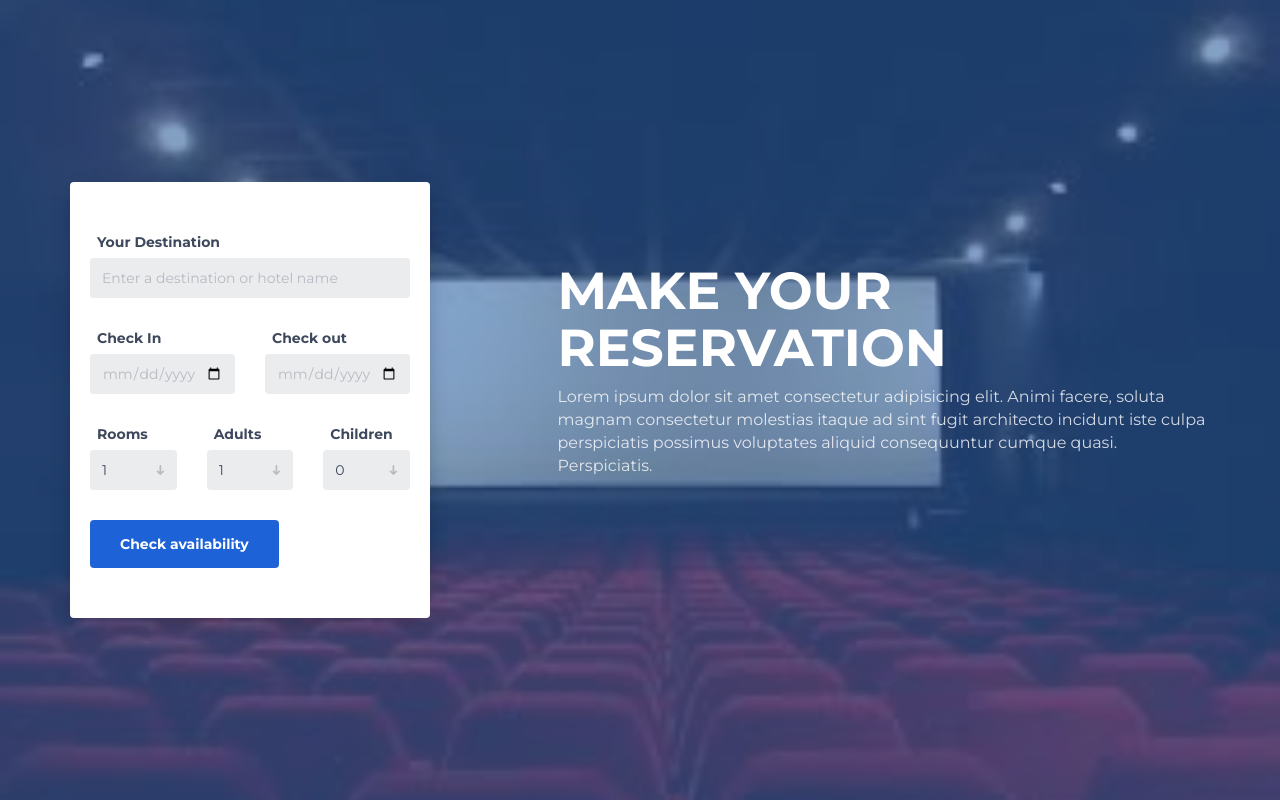
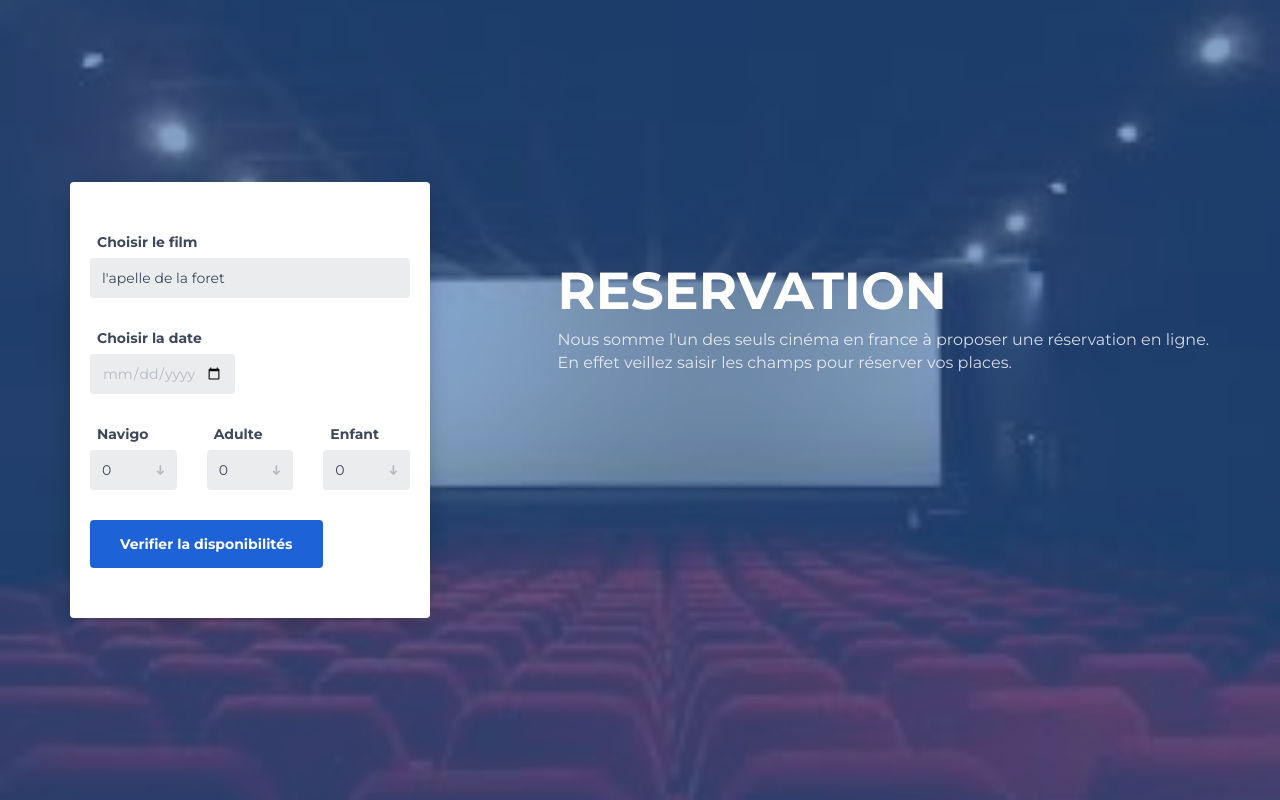
Before and after one commit to Errazorr/Cinema, a PHP site: page /View/reservation.php in a window 1280 px wide. Run offline with PHP 8.4, Linux system fonts and the light colour scheme.

Commit message:
Gestion d'erreur, redirection, changement des inputs de la page réservations.

```diff
--- a/Manager/Contact.php
+++ b/Manager/Contact.php
@@ -41,7 +41,8 @@ $mail->setFrom('iliasverif@gmail.com', 'Info');
 $mail->addAddress($donnee->getmail(), 'Contact');     // Add a recipient //Recipients
  $mail->Body    =   $donnee->getmessage();
 if(!$mail->Send()) {
-   echo "Mailer Error: " . $donnee->getmail()->ErrorInfo;
+  echo '<body onLoad="alert(\'Erreur\')">';
+echo '<meta http-equiv="refresh" content="0;URL=../View/contact.php">';
 } else {
    header("location: ../index.php");
 }
--- a/View/reservation.php
+++ b/View/reservation.php
@@ -34,10 +34,8 @@
 				<div class="row">
 					<div class="col-md-7 col-md-push-5">
 						<div class="booking-cta">
-							<h1>Make your reservation</h1>
-							<p>Lorem ipsum dolor sit amet consectetur adipisicing elit. Animi facere, soluta magnam consectetur molestias itaque
-								ad sint fugit architecto incidunt iste culpa perspiciatis possimus voluptates aliquid consequuntur cumque quasi.
-								Perspiciatis.
+							<h1>reservation</h1>
+							<p>Nous somme l'un des seuls cinéma en france à proposer une réservation en ligne. En effet veillez saisir les champs pour réserver vos places.
 							</p>
 						</div>
 					</div>
@@ -45,19 +43,18 @@
 						<div class="booking-form">
 							<form>
 								<div class="form-group">
-									<span class="form-label">Your Destination</span>
-									<input class="form-control" type="text" placeholder="Enter a destination or hotel name">
+									<span class="form-label">Choisir le film</span>
+									<select class="form-control">
+										<option>l'apelle de la foret</option>
+										<option>Sonic le film</option>
+										<option>De Gaull</option>
+										<option>En Avant disney</option>
+									</select>
 								</div>
 								<div class="row">
 									<div class="col-sm-6">
 										<div class="form-group">
-											<span class="form-label">Check In</span>
-											<input class="form-control" type="date" required>
-										</div>
-									</div>
-									<div class="col-sm-6">
-										<div class="form-group">
-											<span class="form-label">Check out</span>
+											<span class="form-label">Choisir la date</span>
 											<input class="form-control" type="date" required>
 										</div>
 									</div>
@@ -65,8 +62,9 @@
 								<div class="row">
 									<div class="col-sm-4">
 										<div class="form-group">
-											<span class="form-label">Rooms</span>
+											<span class="form-label">Navigo</span>
 											<select class="form-control">
+												<option>0</option>
 												<option>1</option>
 												<option>2</option>
 												<option>3</option>
@@ -76,8 +74,9 @@
 									</div>
 									<div class="col-sm-4">
 										<div class="form-group">
-											<span class="form-label">Adults</span>
+											<span class="form-label">Adulte</span>
 											<select class="form-control">
+												<option>0</option>
 												<option>1</option>
 												<option>2</option>
 												<option>3</option>
@@ -87,18 +86,19 @@
 									</div>
 									<div class="col-sm-4">
 										<div class="form-group">
-											<span class="form-label">Children</span>
+											<span class="form-label">Enfant</span>
 											<select class="form-control">
 												<option>0</option>
 												<option>1</option>
 												<option>2</option>
+												<option>3</option>
 											</select>
 											<span class="select-arrow"></span>
 										</div>
 									</div>
 								</div>
 								<div class="form-btn">
-									<button class="submit-btn">Check availability</button>
+									<button class="submit-btn">Verifier la disponibilités</button>
 								</div>
 							</form>
 						</div>
```
Also changed, not shown: Manager/newsletter.php (+5 -4 lines), View/contact.php (+6 -6 lines).
